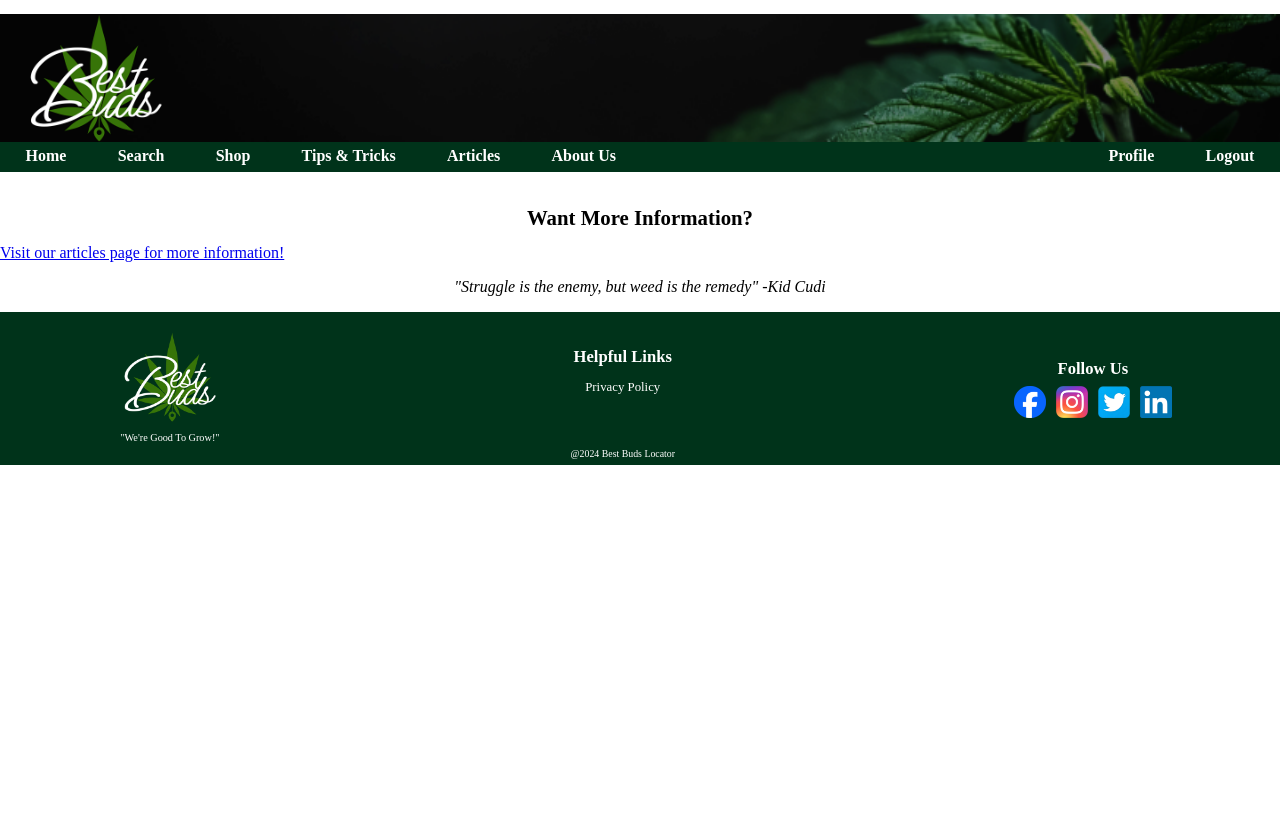
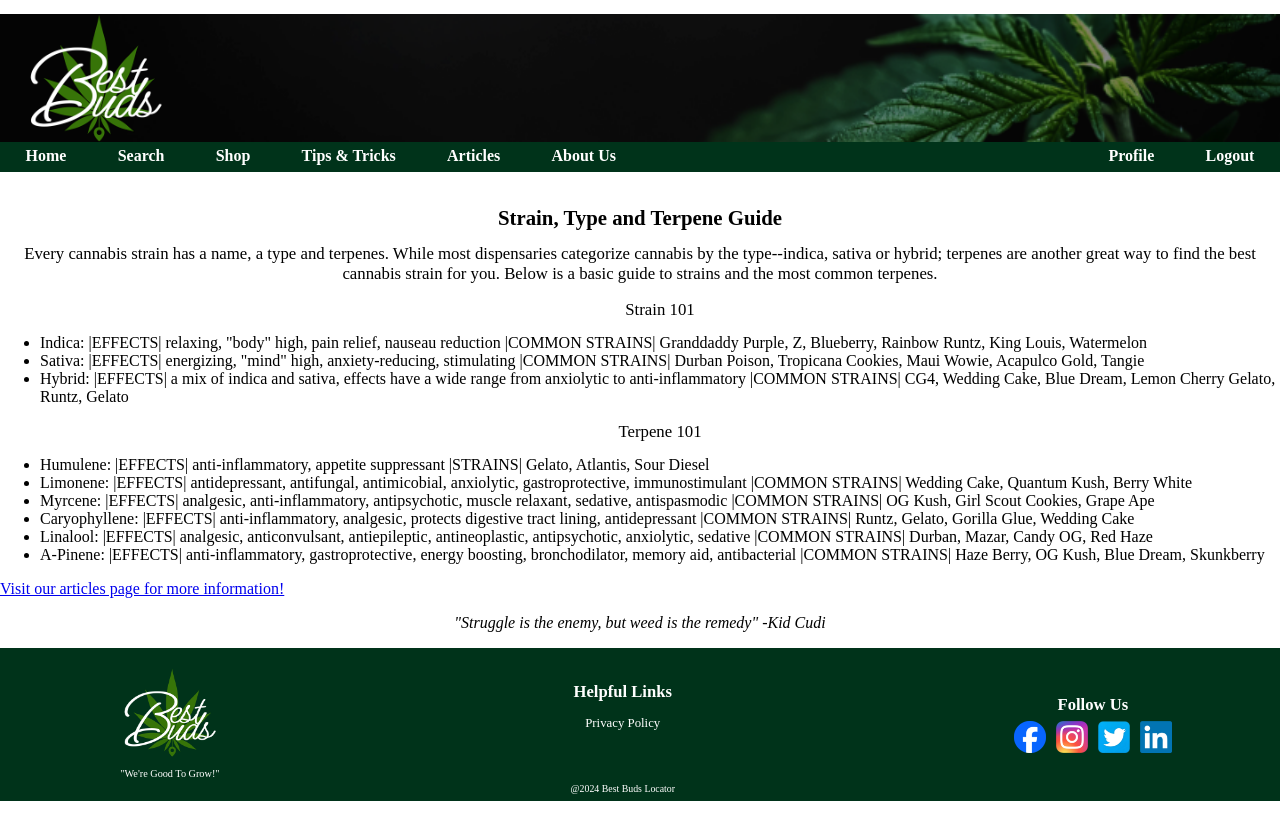
Before and after one commit to CraftyCurtis05/best-buds-dispensary-locator, a Vue app in the folder vue/: page /strainguide in a window 1280 px wide. Shown: the top 840 px of the page. Before the commit the page ends 800 px from the top, so only its background shows below. Built offline with nearby package versions, Linux system fonts and the light colour scheme; sample sign-in values are in the browser's storage.

Commit message:
updates to strain guide

```diff
--- a/vue/src/views/StrainGuideView.vue
+++ b/vue/src/views/StrainGuideView.vue
@@ -5,9 +5,26 @@
             <div class="nav-bar"><NavBar/></div>
         </div>
         <div class="strain-guide">
-        </div>
-        <div class="want-more">
-            <h1> Want More Information? </h1>
+            <h1> Strain, Type and Terpene Guide </h1>
+            <h2>Every cannabis strain has a name, a type and terpenes. While most dispensaries categorize cannabis by the type--indica, sativa or hybrid; terpenes are another great way to find the best cannabis strain for you. Below is a basic guide to strains and the most common terpenes. </h2>
+            <div class="strain-and-terpene-list">
+            <ul id="strain-list">
+                <h2> Strain 101 </h2>
+                <li>Indica: |EFFECTS| relaxing, "body" high, pain relief, nauseau reduction |COMMON STRAINS| Granddaddy Purple, Z, Blueberry, Rainbow Runtz, King Louis, Watermelon </li>
+                <li>Sativa: |EFFECTS| energizing, "mind" high, anxiety-reducing, stimulating  |COMMON STRAINS| Durban Poison, Tropicana Cookies, Maui Wowie, Acapulco Gold, Tangie</li>
+                <li>Hybrid: |EFFECTS| a mix of indica and sativa, effects have a wide range from anxiolytic to anti-inflammatory |COMMON STRAINS| CG4, Wedding Cake, Blue Dream, Lemon Cherry Gelato, Runtz, Gelato </li>
+            </ul>
+            <ul id="terpene-list">
+                <h2> Terpene 101 </h2>
+                <li>Humulene: |EFFECTS| anti-inflammatory, appetite suppressant |STRAINS| Gelato, Atlantis, Sour Diesel</li>
+                <li>Limonene: |EFFECTS| antidepressant, antifungal, antimicobial, anxiolytic, gastroprotective, immunostimulant |COMMON STRAINS| Wedding Cake, Quantum Kush, Berry White</li>
+                <li>Myrcene: |EFFECTS| analgesic, anti-inflammatory, antipsychotic, muscle relaxant, sedative, antispasmodic |COMMON STRAINS| OG Kush, Girl Scout Cookies, Grape Ape </li>
+                <li>Caryophyllene: |EFFECTS| anti-inflammatory, analgesic, protects digestive tract lining, antidepressant |COMMON STRAINS| Runtz, Gelato, Gorilla Glue, Wedding Cake </li>
+                <li>Linalool: |EFFECTS| analgesic, anticonvulsant, antiepileptic, antineoplastic, antipsychotic, anxiolytic, sedative |COMMON STRAINS| Durban, Mazar, Candy OG, Red Haze </li>
+                <li>A-Pinene: |EFFECTS| anti-inflammatory, gastroprotective, energy boosting, bronchodilator, memory aid, antibacterial |COMMON STRAINS| Haze Berry, OG Kush, Blue Dream, Skunkberry </li>
+            </ul>
+            </div>
+
             <div id="articles-link">
                 <router-link v-bind:to="{ name:'articles'}"> Visit our articles page for more information! </router-link>
             </div>
```
